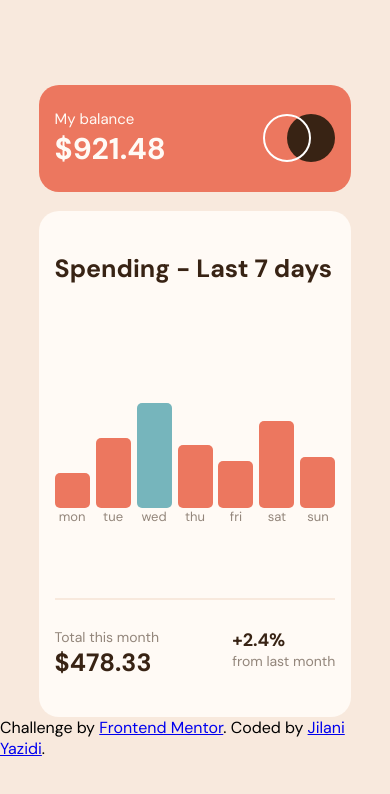
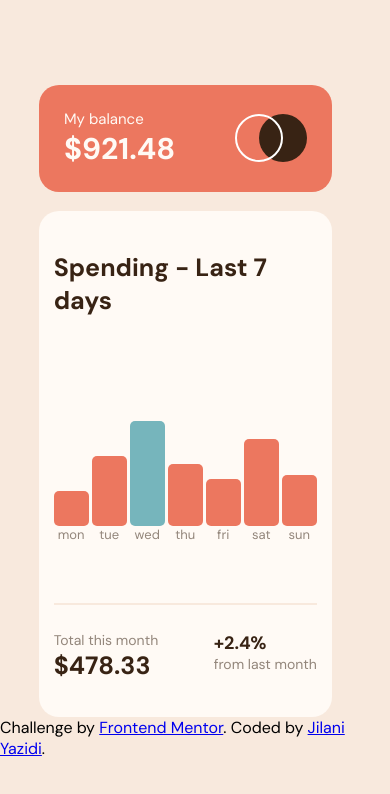
Before and after one commit to JilaniYazidi/Frontend-Mentor-Challenges, a plain HTML site: page expenses-chart-component-main/index.html in a window 390 px wide. Drawn offline with Linux system fonts and the light colour scheme.

Commit message:
Responsive OK & cleaned

```diff
--- a/expenses-chart-component-main/style.css
+++ b/expenses-chart-component-main/style.css
@@ -49,10 +49,6 @@ body{
     flex-direction: column;
 }
 
-#moneyLeft{
-
-}
-
 #mainCard{
     grid-area: mncard;
     border-radius: 20px;
@@ -64,8 +60,6 @@ body{
 #divChart{
     font-family: 'DM Sans', sans-serif;
     font-size: 20px;
-    /* border : 1px solid red; */
-/* lines belows are necessary to create my rectangles/bars chart using CSS */
     display: flex;
     justify-content: space-between;
     align-items: flex-end;
@@ -153,50 +147,14 @@ body{
 }
 
 @media screen and (max-width:580px){
-    body{
-        margin: 0;
-        padding: 0;
-        height: 100vh;
-        display: flex;
-        flex-direction: column;
-        align-items: center;
-        justify-content: center;
-        font-family: 'DM Sans', sans-serif;
-        background-color: hsl(27, 66%, 92%);
-    }
 
     #card{
-        display: grid;
-        /* margin: auto; */
         width: 80%;
         height: auto;
-        /* padding-left: 5%;
-        padding-right: 5%; */
+        padding-right: 5%;
         grid-template-columns: 1fr;
         grid-template-rows: 1fr 4fr;
         grid-gap: 3%;
-        grid-template-areas:
-        "hdcard"
-        "mncard"
-        ;
-    }
-
-    #headerCard{
-        grid-area: hdcard;
-        display: flex;
-        border-radius: 20px;
-        align-items: center;
-        /* width: auto; */
-        color: hsl(33, 100%, 98%);
-        background-color: hsl(10, 79%, 65%);
-        font-size: 30px;
-        font-weight: 700;
-        display: flex;
-        justify-content: space-between;
-        padding: 5% 5%;
-        width: 100%;
-        box-sizing: border-box;
-
     }
 
     #mainCard{
@@ -206,24 +164,9 @@ body{
         width: 100%;
         height: 60vh;
         padding: 5% 5%;
-        box-sizing: border-box;
-
-    }
-
-    #divChart{
-        font-family: 'DM Sans', sans-serif;
-        font-size: 20px;
-        display: flex;
-        justify-content: space-between;
-        align-items: flex-end;
-        position: relative;
-        text-align: center;
-
     }
 
     #cardFooter{
-        display: flex;
-        justify-content: space-between;
         padding-top: 10%;
     }
 
```
